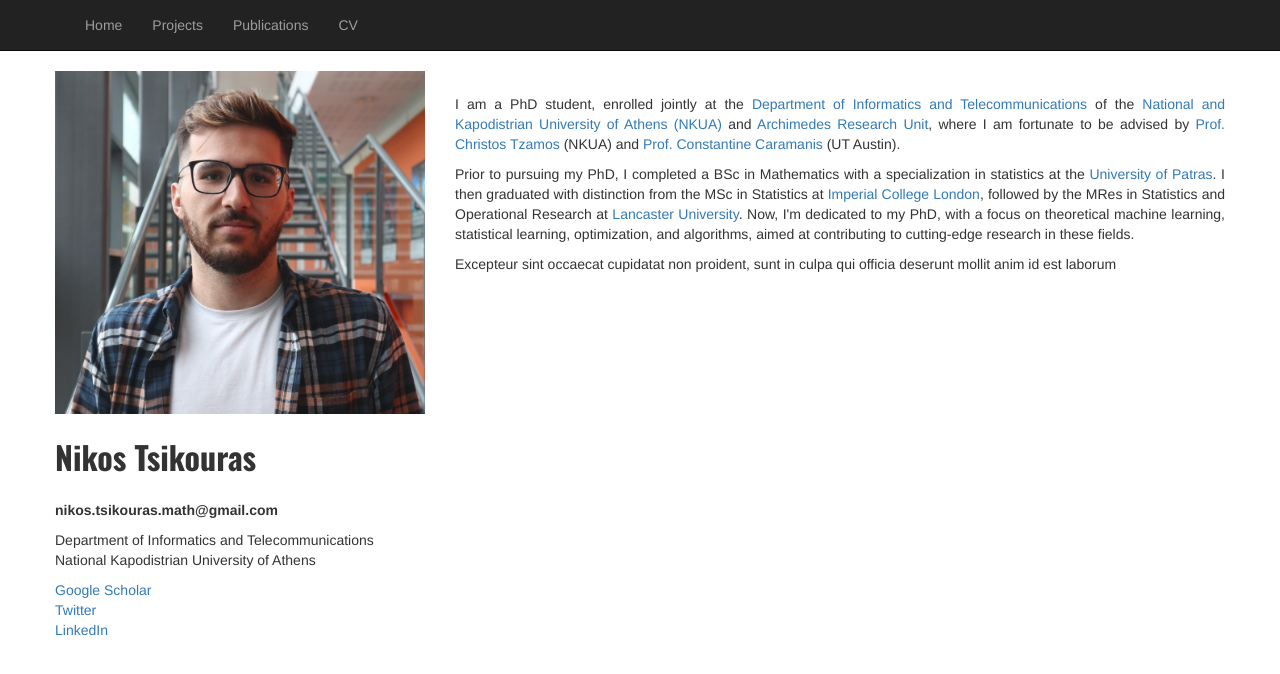
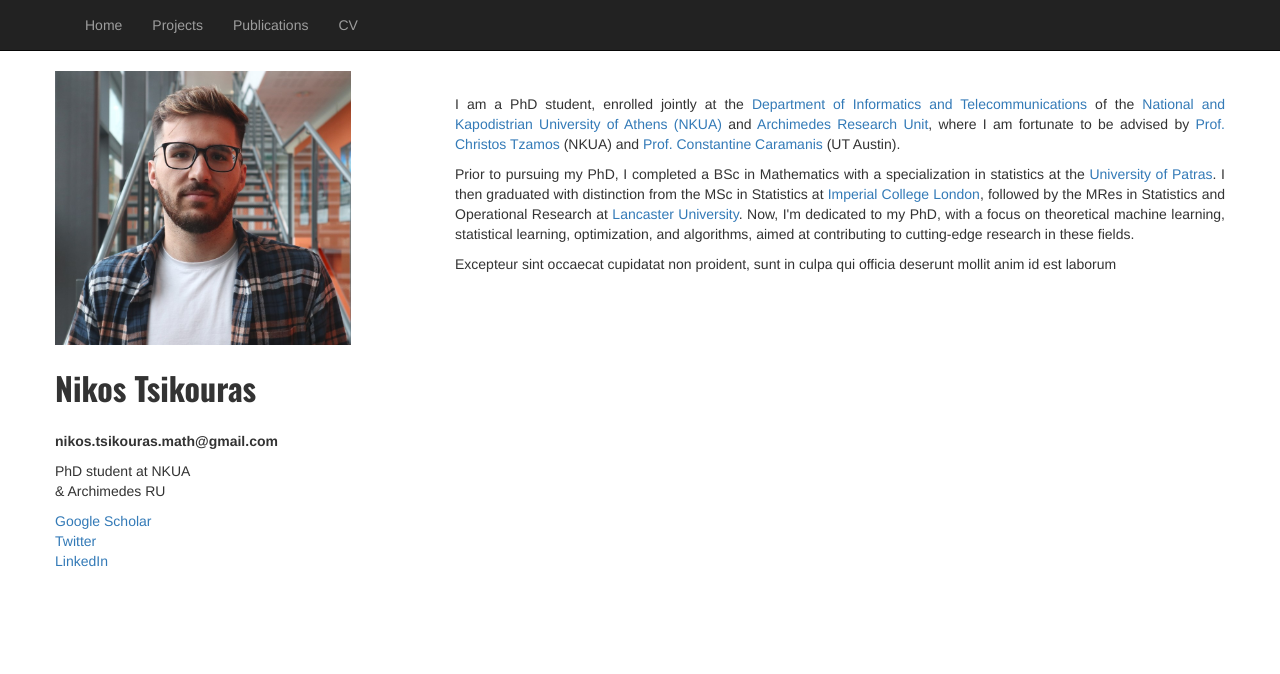
Before and after one commit to NikosTsikouras/NikosTsikouras.github.io, a plain HTML site: page index.html in a window 1280 px wide. Shown: the top 674 px of the page. Drawn offline with nearby package versions, Linux system fonts and the light colour scheme.

Commit message:
Update index.html

```diff
--- a/index.html
+++ b/index.html
@@ -53,11 +53,11 @@
         <!-- Main Image (Moved to the left side) -->
 		<div class="row">
 		    <div class="col-md-4">
-		        <img class="img-responsive" src="nikos_tsikouras.jpg" alt="" style="max-width: 100%; height: auto;"><br>
+		        <img class="img-responsive" src="nikos_tsikouras.jpg" alt="" style="max-width: 80%; height: auto;"><br>
 		        <div style="font-family: 'Oswald', sans-serif; font-size: 32px;"><b>Nikos Tsikouras</b></div><br>
 		        <p><b>nikos.tsikouras.math@gmail.com</b><br>
-		        <p>Department of Informatics and Telecommunications<br>
-		        National Kapodistrian University of Athens<br>
+		        <p>PhD student at NKUA<br>
+		        & Archimedes RU<br>
 		        </p>
 		        <!-- Links on the Sidebar -->
 		        <div style="margin-top:2%">
```
